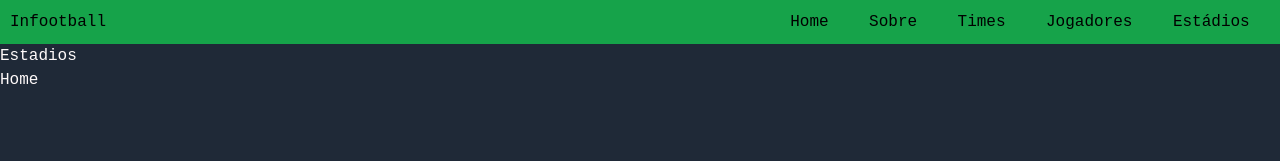
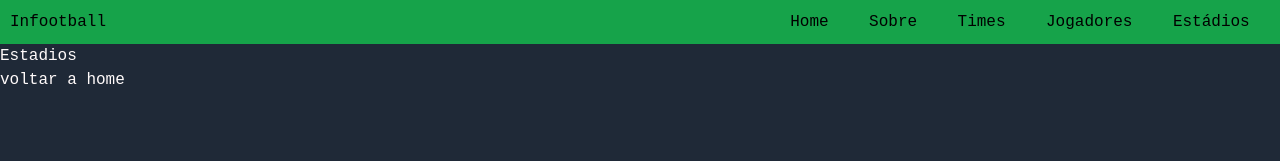
Before and after one commit to Grunewald1/Info-football, a Next.js app: page /estadios in a window 1280 px wide. Shown: the top 161 px of the page. Built offline with nearby package versions, Linux system fonts and the light colour scheme.

Commit message:
sinjela modificação

```diff
--- a/pages/estadios.js
+++ b/pages/estadios.js
@@ -11,7 +11,7 @@ function Estadios() {
             <h1>Estadios</h1>
 
             <Link href="/">
-                <a>Home</a>
+                <a>voltar a home </a>
             </Link>
 
         </div>)
--- a/pages/jogadores.js
+++ b/pages/jogadores.js
@@ -12,7 +12,7 @@ function Jogadores() {
             <h1>Jogadores</h1>
 
             <Link href="/">
-                <a>Home</a>
+                <a>voltar a home </a>
             </Link>
 
         </div>)
--- a/pages/sobre.js
+++ b/pages/sobre.js
@@ -11,7 +11,7 @@ function Sobre() {
             <h1>Sobre</h1>
 
             <Link href="/">
-                <a>Home</a>
+                <a>voltar a home </a>
             </Link>
 
         </div>)
--- a/pages/times.js
+++ b/pages/times.js
@@ -11,7 +11,7 @@ function Times() {
             <h1>Times</h1>
 
             <Link href="/">
-                <a>Home</a>
+                <a>voltar a home</a>
             </Link>
 
         </div>)
```
